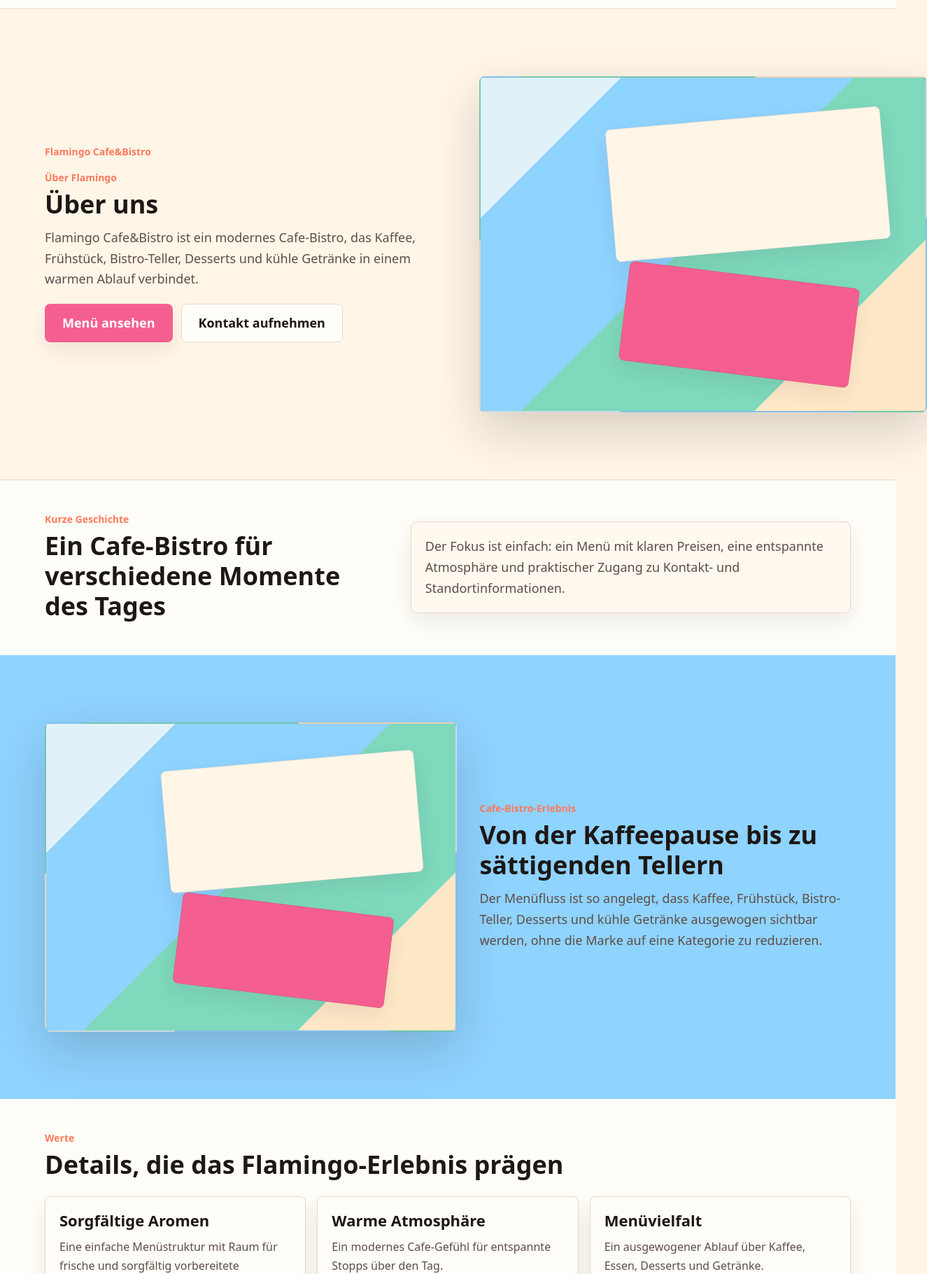
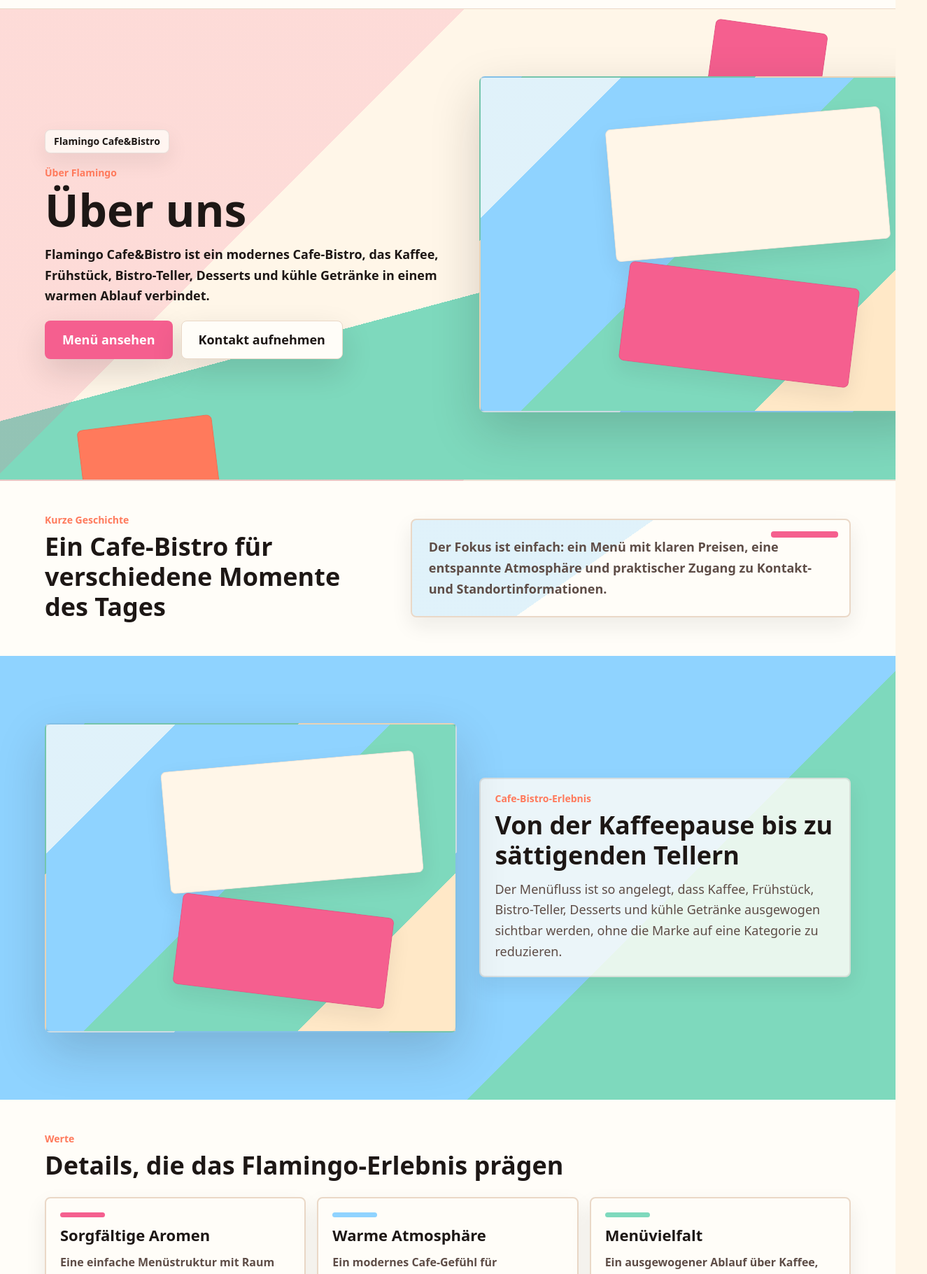
Before and after one commit to ckrkadr-sys/Flamingocafebistro, a Next.js app: page /de/about in a window 1280 px wide. Shown: the part 60-1880 px from the top of the page at 70% size, 1325 px wide, since content can reach past the window. Built offline with nearby package versions, Linux system fonts and the light colour scheme.

Commit message:
style: align gallery contact and about visual direction

```diff
--- a/app/globals.css
+++ b/app/globals.css
@@ -1303,13 +1303,107 @@ a {
   color: var(--color-text-soft);
 }
 
-.about-page {
-  background: var(--color-surface);
+.about-page,
+.gallery-page,
+.contact-page {
+  background:
+    linear-gradient(180deg, var(--color-cream) 0%, var(--color-surface) 38%, var(--color-cream) 100%);
+}
+
+.about-hero,
+.gallery-hero,
+.contact-hero {
+  position: relative;
+  overflow: hidden;
+  border-bottom: 2px solid rgb(29 23 21 / 10%);
 }
 
 .about-hero {
-  border-bottom: 1px solid var(--color-border);
-  background: var(--color-cream);
+  background:
+    linear-gradient(135deg, rgb(245 95 143 / 18%) 0 34%, transparent 34% 100%),
+    linear-gradient(165deg, var(--color-cream) 0 58%, var(--color-mint) 58% 100%);
+}
+
+.gallery-hero {
+  background:
+    linear-gradient(135deg, rgb(143 211 255 / 58%) 0 36%, transparent 36% 100%),
+    linear-gradient(165deg, var(--color-cream) 0 60%, rgb(245 95 143 / 34%) 60% 100%);
+}
+
+.contact-hero {
+  background:
+    linear-gradient(135deg, rgb(255 122 92 / 22%) 0 34%, transparent 34% 100%),
+    linear-gradient(165deg, var(--color-cream) 0 58%, var(--color-sky) 58% 100%);
+}
+
+.about-hero::before,
+.about-hero::after,
+.gallery-hero::before,
+.gallery-hero::after,
+.contact-hero::before,
+.contact-hero::after {
+  position: absolute;
+  z-index: 0;
+  display: block;
+  border: 1px solid rgb(29 23 21 / 8%);
+  border-radius: var(--radius-lg);
+  content: "";
+  pointer-events: none;
+}
+
+.about-hero::before,
+.gallery-hero::before,
+.contact-hero::before {
+  top: var(--space-6);
+  right: max(var(--space-4), 8vw);
+  width: 10rem;
+  height: 6rem;
+  background: var(--color-sky);
+  transform: rotate(8deg);
+}
+
+.about-hero::after,
+.gallery-hero::after,
+.contact-hero::after {
+  bottom: calc(var(--space-6) * -1);
+  left: max(var(--space-4), 9vw);
+  width: 12rem;
+  height: 6.5rem;
+  background: var(--color-coral);
+  transform: rotate(-7deg);
+}
+
+.about-hero::before {
+  background: var(--color-flamingo-pink);
+}
+
+.gallery-hero::after {
+  background: var(--color-mint);
+}
+
+.contact-hero::before {
+  background: var(--color-mint);
+}
+
+.gallery-hero .ui-container,
+.contact-hero .ui-container,
+.about-hero__grid {
+  position: relative;
+  z-index: 1;
+}
+
+.gallery-hero .ui-section-title__title,
+.contact-hero .ui-section-title__title,
+.about-hero .ui-section-title__title {
+  font-size: var(--text-4xl);
+  line-height: var(--line-tight);
+}
+
+.gallery-hero .ui-section-title__description,
+.contact-hero .ui-section-title__description,
+.about-hero .ui-section-title__description {
+  color: var(--color-text);
+  font-weight: 650;
 }
 
 .about-hero__grid,
@@ -1327,11 +1421,17 @@ a {
 }
 
 .about-hero__brand {
-  margin: 0;
-  color: var(--color-coral);
+  width: fit-content;
+  margin: 0;
+  border: 1px solid rgb(29 23 21 / 10%);
+  border-radius: var(--radius-lg);
+  background: rgb(255 253 248 / 78%);
+  color: var(--color-text);
   font-size: var(--text-sm);
   font-weight: 900;
   line-height: var(--line-tight);
+  padding: var(--space-2) var(--space-3);
+  box-shadow: var(--shadow-soft);
 }
 
 .about-hero__actions,
@@ -1345,15 +1445,36 @@ a {
   width: 100%;
 }
 
+.about-hero__actions .ui-button {
+  min-height: 54px;
+  box-shadow: var(--shadow-lift);
+}
+
 .about-story,
 .about-values {
   background: var(--color-surface);
 }
 
 .about-story__surface {
+  position: relative;
+  overflow: hidden;
   display: grid;
   align-content: center;
-  background: var(--color-surface-soft);
+  border-width: 2px;
+  background:
+    linear-gradient(145deg, rgb(143 211 255 / 28%) 0 42%, var(--color-surface) 42% 100%);
+  padding: var(--space-6);
+}
+
+.about-story__surface::before {
+  position: absolute;
+  top: var(--space-4);
+  right: var(--space-4);
+  width: 6rem;
+  height: 0.55rem;
+  border-radius: var(--radius-sm);
+  background: var(--color-flamingo-pink);
+  content: "";
 }
 
 .about-story__text,
@@ -1363,8 +1484,22 @@ a {
   font-size: var(--text-lg);
 }
 
+.about-story__text {
+  position: relative;
+  font-weight: 600;
+}
+
 .about-experience {
-  background: var(--color-sky);
+  background:
+    linear-gradient(135deg, var(--color-sky) 0 68%, var(--color-mint) 68% 100%);
+}
+
+.about-experience__content {
+  border: 2px solid rgb(29 23 21 / 10%);
+  border-radius: var(--radius-lg);
+  background: rgb(255 253 248 / 82%);
+  padding: var(--space-5);
+  box-shadow: var(--shadow-soft);
 }
 
 .about-values__grid {
@@ -1374,10 +1509,35 @@ a {
 }
 
 .about-value-card {
+  position: relative;
+  overflow: hidden;
   display: grid;
   min-height: 100%;
   align-content: start;
   gap: var(--space-3);
+  border-width: 2px;
+  background:
+    linear-gradient(180deg, var(--color-surface) 0 72%, var(--color-cream) 72% 100%);
+}
+
+.about-value-card::before {
+  width: 4rem;
+  height: 0.45rem;
+  border-radius: var(--radius-sm);
+  background: var(--color-coral);
+  content: "";
+}
+
+.about-value-card:nth-child(3n + 1)::before {
+  background: var(--color-flamingo-pink);
+}
+
+.about-value-card:nth-child(3n + 2)::before {
+  background: var(--color-sky);
+}
+
+.about-value-card:nth-child(3n + 3)::before {
+  background: var(--color-mint);
 }
 
 .about-value-card__title {
@@ -1390,19 +1550,23 @@ a {
 .about-value-card__description {
   margin: 0;
   color: var(--color-text-soft);
+  font-weight: 550;
 }
 
 .about-cta {
-  background: var(--color-cream-strong);
+  background:
+    linear-gradient(135deg, var(--color-text) 0 68%, var(--color-coral) 68% 100%);
 }
 
 .about-cta__inner {
   display: grid;
   gap: var(--space-5);
-  border: 1px solid var(--color-border);
-  border-radius: var(--radius-lg);
-  background: var(--color-surface);
+  border: 2px solid rgb(255 246 232 / 32%);
+  border-radius: var(--radius-lg);
+  background: var(--color-cream);
+  color: var(--color-text);
   padding: var(--space-5);
+  box-shadow: var(--shadow-bold);
 }
 
 .about-cta__content {
@@ -1417,44 +1581,43 @@ a {
   line-height: var(--line-heading);
 }
 
-.gallery-page,
-.contact-page {
-  background: var(--color-surface);
-}
-
-.gallery-hero,
-.contact-hero {
-  border-bottom: 1px solid var(--color-border);
-  background: var(--color-cream);
-}
-
-.gallery-listing,
+.gallery-listing {
+  background:
+    linear-gradient(180deg, var(--color-surface) 0%, var(--color-cream) 100%);
+}
+
 .contact-content {
-  background: var(--color-surface);
+  background:
+    linear-gradient(180deg, var(--color-surface) 0%, rgb(143 211 255 / 26%) 100%);
 }
 
 .gallery-category-filter {
   display: flex;
   gap: var(--space-2);
   overflow-x: auto;
-  padding-block-end: var(--space-3);
+  border: 1px solid var(--color-border);
+  border-radius: var(--radius-lg);
+  background: var(--color-cream);
+  box-shadow: var(--shadow-soft);
+  padding: var(--space-2);
   scroll-snap-type: x proximity;
 }
 
 .gallery-category-filter__button {
   display: inline-flex;
-  min-height: 44px;
+  min-height: 48px;
   flex: 0 0 auto;
   align-items: center;
-  border: 1px solid var(--color-border);
-  border-radius: var(--radius-lg);
-  background: var(--color-surface-soft);
+  border: 2px solid transparent;
+  border-radius: var(--radius-lg);
+  background: var(--color-surface);
   color: var(--color-text);
   cursor: pointer;
-  font-weight: 900;
+  font-weight: 950;
   line-height: var(--line-tight);
-  padding: var(--space-2) var(--space-4);
+  padding: var(--space-3) var(--space-4);
   scroll-snap-align: start;
+  box-shadow: 0 8px 18px rgb(29 23 21 / 7%);
 }
 
 .gallery-category-filter__button:hover {
@@ -1462,28 +1625,52 @@ a {
 }
 
 .gallery-category-filter__button[aria-pressed="true"] {
-  border-color: var(--color-flamingo-pink);
+  border-color: rgb(29 23 21 / 10%);
   background: var(--color-flamingo-pink);
   color: var(--color-on-accent);
+  box-shadow: var(--shadow-soft);
 }
 
 .gallery-grid {
   display: grid;
-  gap: var(--space-5);
-  margin-block-start: var(--space-5);
+  gap: var(--space-6);
+  margin-block-start: var(--space-6);
 }
 
 .gallery-card {
+  position: relative;
   overflow: hidden;
+  border-width: 2px;
+  background:
+    linear-gradient(180deg, var(--color-surface) 0 76%, var(--color-cream) 76% 100%);
 }
 
 .gallery-card__media {
   position: relative;
-  min-height: 16rem;
+  min-height: 18rem;
   overflow: hidden;
-  background:
-    linear-gradient(135deg, var(--color-sky) 0 50%, var(--color-cream-strong) 50% 100%);
+  border-bottom: 1px solid rgb(29 23 21 / 10%);
+  background:
+    linear-gradient(135deg, rgb(255 253 248 / 64%) 0 18%, transparent 18% 100%),
+    linear-gradient(135deg, var(--color-sky) 0 46%, var(--color-cream-strong) 46% 72%, var(--color-mint) 72% 100%);
   aspect-ratio: 4 / 3;
+}
+
+.gallery-card:nth-child(3n + 2) .gallery-card__media {
+  background:
+    linear-gradient(135deg, rgb(255 253 248 / 64%) 0 18%, transparent 18% 100%),
+    linear-gradient(135deg, var(--color-cream-strong) 0 44%, rgb(245 95 143 / 58%) 44% 72%, var(--color-sky) 72% 100%);
+}
+
+.gallery-card:nth-child(3n + 3) .gallery-card__media {
+  background:
+    linear-gradient(135deg, rgb(255 253 248 / 64%) 0 18%, transparent 18% 100%),
+    linear-gradient(135deg, var(--color-mint) 0 42%, var(--color-surface) 42% 70%, var(--color-coral) 70% 100%);
+}
+
+.gallery-card--featured .gallery-card__media {
+  min-height: 20rem;
+  aspect-ratio: 16 / 10;
 }
 
 .gallery-card__image {
@@ -1493,24 +1680,25 @@ a {
 .gallery-card__shape {
   position: absolute;
   display: block;
+  border: 1px solid rgb(29 23 21 / 8%);
   border-radius: var(--radius-lg);
   box-shadow: var(--shadow-soft);
 }
 
 .gallery-card__shape:first-child {
-  top: 16%;
-  right: 12%;
-  width: 58%;
-  height: 34%;
+  top: 14%;
+  right: 11%;
+  width: 60%;
+  height: 38%;
   background: var(--color-surface);
   transform: rotate(5deg);
 }
 
 .gallery-card__shape:last-child {
-  bottom: 14%;
-  left: 14%;
-  width: 46%;
-  height: 30%;
+  bottom: 13%;
+  left: 12%;
+  width: 48%;
+  height: 32%;
   background: var(--color-coral);
   transform: rotate(-7deg);
 }
@@ -1520,22 +1708,29 @@ a {
 }
 
 .gallery-card__category {
-  margin: 0;
-  color: var(--color-coral);
+  display: inline-flex;
+  width: fit-content;
+  margin: 0;
+  border-radius: var(--radius-md);
+  background: var(--color-text);
+  color: var(--color-cream);
   font-size: var(--text-sm);
   font-weight: 900;
   line-height: var(--line-tight);
+  padding: var(--space-2) var(--space-3);
 }
 
 .gallery-empty-state {
   display: grid;
   gap: var(--space-3);
   margin-block-start: var(--space-6);
-  border: 1px solid var(--color-border);
-  border-radius: var(--radius-lg);
-  background: var(--color-surface-soft);
+  border: 2px solid var(--color-border);
+  border-radius: var(--radius-lg);
+  background:
+    linear-gradient(145deg, rgb(143 211 255 / 24%) 0 40%, var(--color-surface) 40% 100%);
   padding: var(--space-6);
   text-align: center;
+  box-shadow: var(--shadow-soft);
 }
 
 .gallery-empty-state__title,
@@ -1568,15 +1763,67 @@ a {
   align-content: start;
 }
 
+.contact-actions {
+  position: relative;
+  overflow: hidden;
+  border: 2px solid rgb(29 23 21 / 10%);
+  border-radius: var(--radius-lg);
+  background:
+    linear-gradient(145deg, rgb(245 95 143 / 16%) 0 42%, var(--color-surface) 42% 100%);
+  padding: var(--space-5);
+  box-shadow: var(--shadow-soft);
+}
+
+.contact-actions::before {
+  position: absolute;
+  top: var(--space-4);
+  right: var(--space-4);
+  width: 5.5rem;
+  height: 0.55rem;
+  border-radius: var(--radius-sm);
+  background: var(--color-mint);
+  content: "";
+}
+
 .contact-actions__grid,
 .contact-card-grid {
   display: grid;
   gap: var(--space-3);
 }
 
+.contact-actions__grid .ui-button {
+  min-height: 52px;
+  box-shadow: var(--shadow-soft);
+}
+
 .contact-card {
+  position: relative;
+  overflow: hidden;
   display: grid;
   gap: var(--space-2);
+  border-width: 2px;
+  background:
+    linear-gradient(180deg, var(--color-surface) 0 72%, var(--color-cream) 72% 100%);
+}
+
+.contact-card::before {
+  width: 4rem;
+  height: 0.45rem;
+  border-radius: var(--radius-sm);
+  background: var(--color-coral);
+  content: "";
+}
+
+.contact-card:nth-child(3n + 1)::before {
+  background: var(--color-flamingo-pink);
+}
+
+.contact-card:nth-child(3n + 2)::before {
+  background: var(--color-sky);
+}
+
+.contact-card:nth-child(3n + 3)::before {
+  background: var(--color-mint);
 }
 
 .contact-card__label {
@@ -1591,7 +1838,7 @@ a {
   margin: 0;
   color: var(--color-text);
   font-size: var(--text-lg);
-  font-weight: 800;
+  font-weight: 850;
   line-height: var(--line-heading);
   overflow-wrap: anywhere;
   text-decoration: none;
@@ -1604,6 +1851,9 @@ a.contact-card__value:hover {
 .contact-opening-hours__surface {
   display: grid;
   gap: var(--space-3);
+  border-width: 2px;
+  background:
+    linear-gradient(145deg, rgb(126 217 189 / 22%) 0 38%, var(--color-surface) 38% 100%);
 }
 
 .contact-opening-hours__list {
@@ -1615,6 +1865,13 @@ a.contact-card__value:hover {
 .contact-opening-hours__day {
   display: grid;
   gap: var(--space-1);
+  border-bottom: 1px solid var(--color-border);
+  padding-block-end: var(--space-3);
+}
+
+.contact-opening-hours__day:last-child {
+  border-bottom: 0;
+  padding-block-end: 0;
 }
 
 .contact-opening-hours__day dt {
@@ -1625,35 +1882,54 @@ a.contact-card__value:hover {
 .contact-opening-hours__day dd {
   margin: 0;
   color: var(--color-text-soft);
+  font-weight: 600;
 }
 
 .contact-map__surface {
   overflow: hidden;
+  border-width: 2px;
+  box-shadow: var(--shadow-lift);
 }
 
 .contact-map__iframe {
   width: 100%;
-  min-height: 22rem;
+  min-height: 24rem;
   border: 0;
 }
 
 .contact-map__placeholder {
   position: relative;
   display: grid;
-  min-height: 22rem;
+  min-height: 24rem;
   overflow: hidden;
   align-items: end;
   background:
-    linear-gradient(135deg, var(--color-mint) 0 48%, var(--color-sky) 48% 100%);
+    linear-gradient(135deg, rgb(255 253 248 / 55%) 0 18%, transparent 18% 100%),
+    linear-gradient(135deg, var(--color-mint) 0 44%, var(--color-sky) 44% 72%, var(--color-cream-strong) 72% 100%);
   padding: var(--space-5);
+}
+
+.contact-map__placeholder::before {
+  position: absolute;
+  top: 12%;
+  left: 10%;
+  width: 34%;
+  height: 24%;
+  border: 1px solid rgb(29 23 21 / 8%);
+  border-radius: var(--radius-lg);
+  background: var(--color-flamingo-pink);
+  box-shadow: var(--shadow-soft);
+  content: "";
+  transform: rotate(8deg);
 }
 
 .contact-map__shape {
   position: absolute;
-  top: 14%;
-  right: 10%;
+  top: 18%;
+  right: 9%;
   width: 58%;
   height: 36%;
+  border: 1px solid rgb(29 23 21 / 8%);
   border-radius: var(--radius-lg);
   background: var(--color-cream);
   box-shadow: var(--shadow-soft);
@@ -1665,7 +1941,12 @@ a.contact-card__value:hover {
   display: grid;
   justify-items: start;
   gap: var(--space-3);
-  max-width: 28rem;
+  max-width: 30rem;
+  border: 1px solid rgb(29 23 21 / 10%);
+  border-radius: var(--radius-lg);
+  background: rgb(255 253 248 / 88%);
+  padding: var(--space-5);
+  box-shadow: var(--shadow-soft);
 }
 
 .contact-map__placeholder-content h3,
@@ -1681,6 +1962,7 @@ a.contact-card__value:hover {
 
 .contact-map__placeholder-content p {
   color: var(--color-text-soft);
+  font-weight: 600;
 }
 
 @media (min-width: 48rem) {
@@ -1723,7 +2005,10 @@ a.contact-card__value:hover {
   }
 
   .home-hero__title,
-  .menu-hero .ui-section-title__title {
+  .menu-hero .ui-section-title__title,
+  .gallery-hero .ui-section-title__title,
+  .contact-hero .ui-section-title__title,
+  .about-hero .ui-section-title__title {
     font-size: var(--text-5xl);
   }
 
@@ -1801,8 +2086,16 @@ a.contact-card__value:hover {
     grid-template-columns: repeat(2, minmax(0, 1fr));
   }
 
+  .gallery-card--featured {
+    grid-column: span 2;
+  }
+
+  .gallery-card--featured .gallery-card__media {
+    min-height: 22rem;
+  }
+
   .contact-actions__grid {
-    grid-template-columns: repeat(2, minmax(0, max-content));
+    grid-template-columns: repeat(2, minmax(0, 1fr));
   }
 }
 
@@ -1884,6 +2177,10 @@ a.contact-card__value:hover {
 
   .gallery-grid {
     grid-template-columns: repeat(3, minmax(0, 1fr));
+  }
+
+  .gallery-card--featured .gallery-card__media {
+    min-height: 26rem;
   }
 
   .contact-content__grid {
--- a/components/gallery/GalleryCard.tsx
+++ b/components/gallery/GalleryCard.tsx
@@ -3,6 +3,7 @@ import Image from "next/image";
 import { CardSurface } from "@/components/shared/CardSurface";
 import type { GalleryCategory } from "@/data/gallery";
 import { isPlaceholderAssetPath } from "@/lib/site/siteHelpers";
+import { cn } from "@/lib/utils/cn";
 
 export type GalleryCardItem = Readonly<{
   alt: string;
@@ -23,7 +24,10 @@ export function GalleryCard({ categoryLabel, item }: GalleryCardProps) {
   const isPlaceholder = isPlaceholderAssetPath(item.src);
 
   return (
-    <CardSurface className="gallery-card" padded={false}>
+    <CardSurface
+      className={cn("gallery-card", item.featured && "gallery-card--featured")}
+      padded={false}
+    >
       <div
         aria-label={isPlaceholder ? item.alt : undefined}
         className="gallery-card__media"
```
